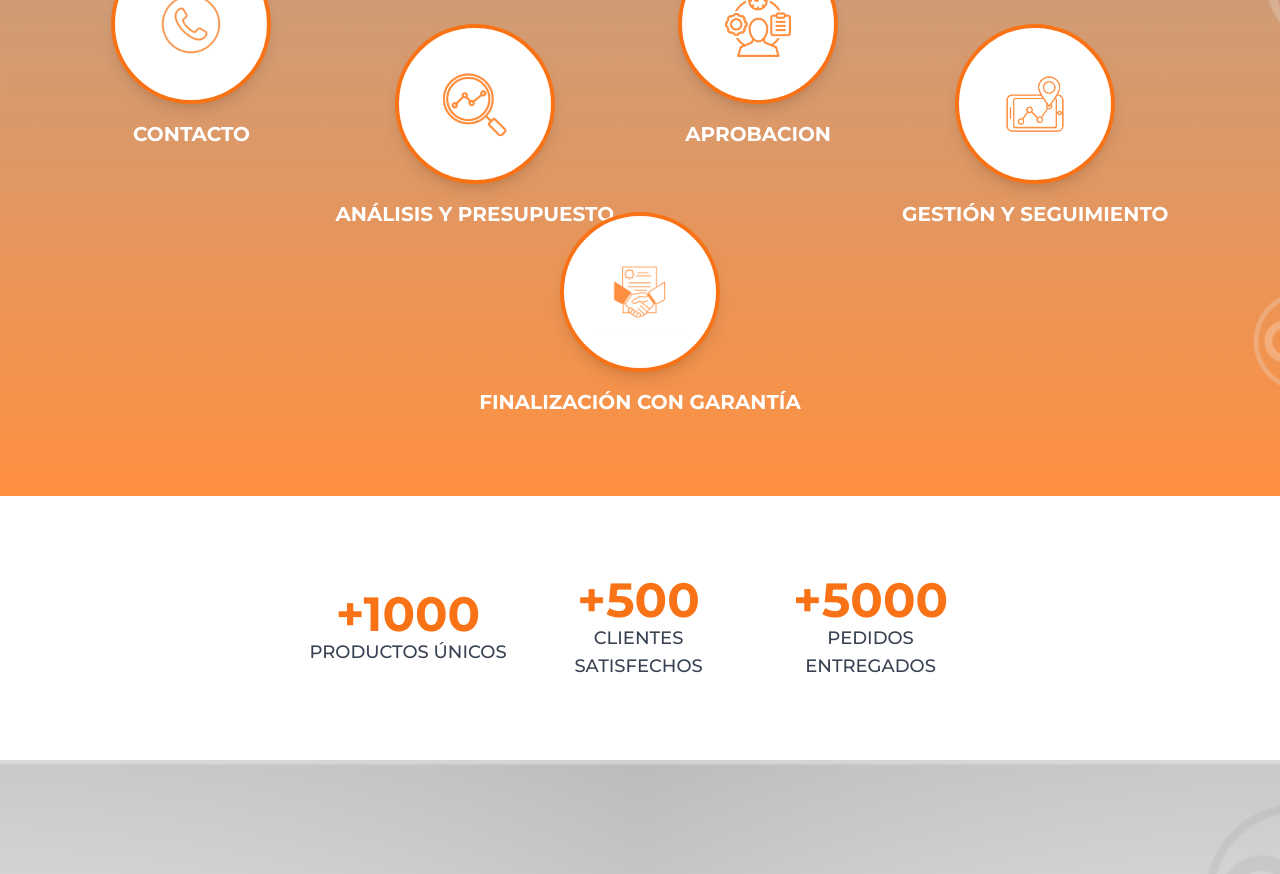
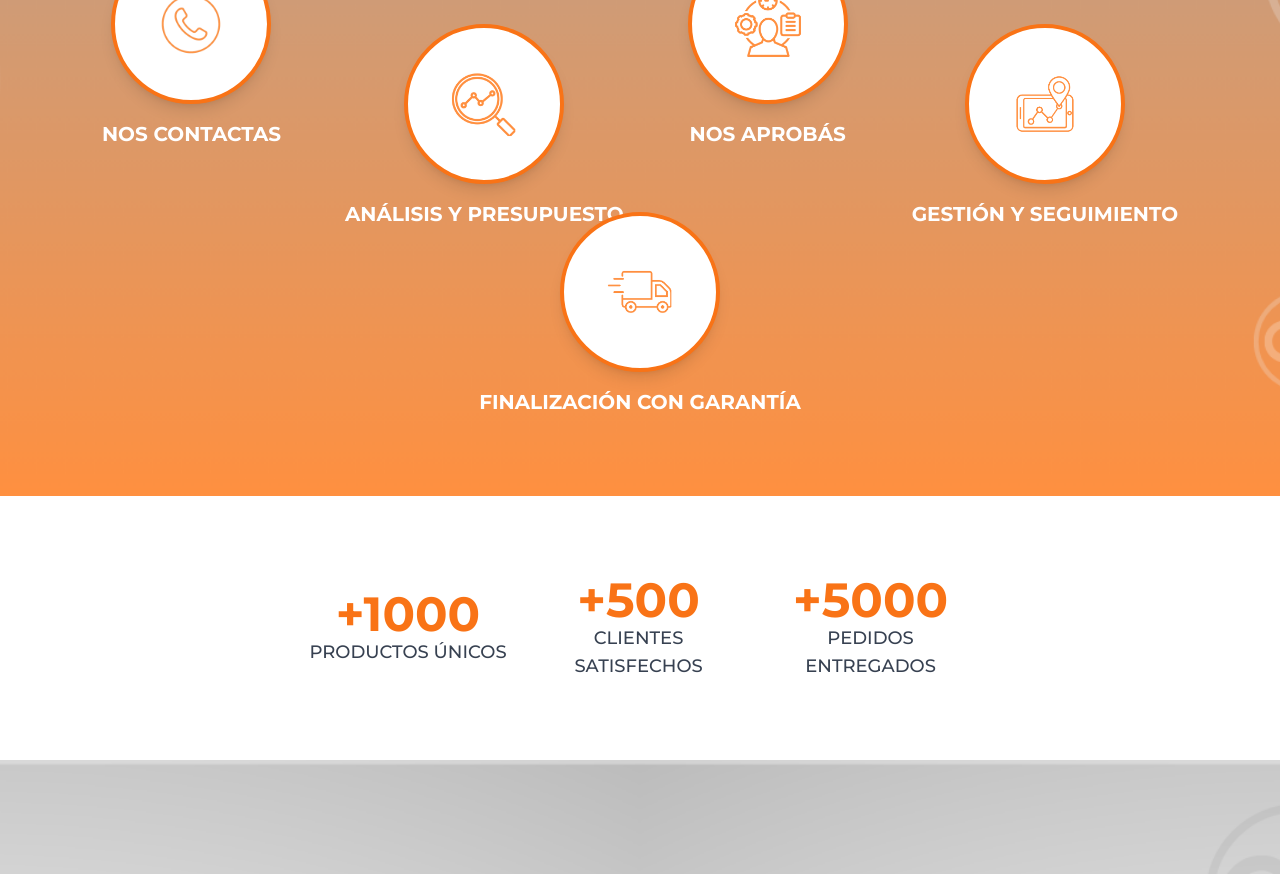
Before and after one commit to franmartos11/omegaLanding, a Next.js app: page / in a window 1280 px wide. Shown: the part 2880-3754 px from the top of the page. Built offline with nearby package versions, Linux system fonts and the light colour scheme.

Commit message:
text on workprocess

```diff
--- a/src/app/Components/workProcess/WorkProcesss.tsx
+++ b/src/app/Components/workProcess/WorkProcesss.tsx
@@ -6,11 +6,11 @@ import { useInView } from "react-intersection-observer";
 
 const WorkProcess = () => {
   const steps = [
-    { title: "CONTACTO", icon: "/phone.png" },
+    { title: "NOS CONTACTAS", icon: "/phone.png" },
     { title: "ANÁLISIS Y PRESUPUESTO", icon: "/lupa.png" },
-    { title: "APROBACION", icon: "/management-icon.png" },
+    { title: "NOS APROBÁS", icon: "/management-icon.png" },
     { title: "GESTIÓN Y SEGUIMIENTO", icon: "/tracking-icon.png" },
-    { title: "FINALIZACIÓN CON GARANTÍA", icon: "/contrato.png" },
+    { title: "FINALIZACIÓN CON GARANTÍA", icon: "/delivery-icon.png" },
   ];
 
   const stepVariants = {
@@ -26,7 +26,6 @@ const WorkProcess = () => {
     }),
   };
 
-  // Intersection Observer
   const [ref, inView] = useInView({
     triggerOnce: true,
     threshold: 0.2,
@@ -70,7 +69,7 @@ const WorkProcess = () => {
               <img
                 src={step.icon}
                 alt={step.title}
-                className="w-[4rem] h-[4rem] sm:w-[6rem] sm:h-[6rem] object-contain"
+                className="w-[3rem] h-[3rem] sm:w-[6rem] sm:h-[6rem] object-contain"
               />
             </motion.div>
             {/* Step Title */}
```
